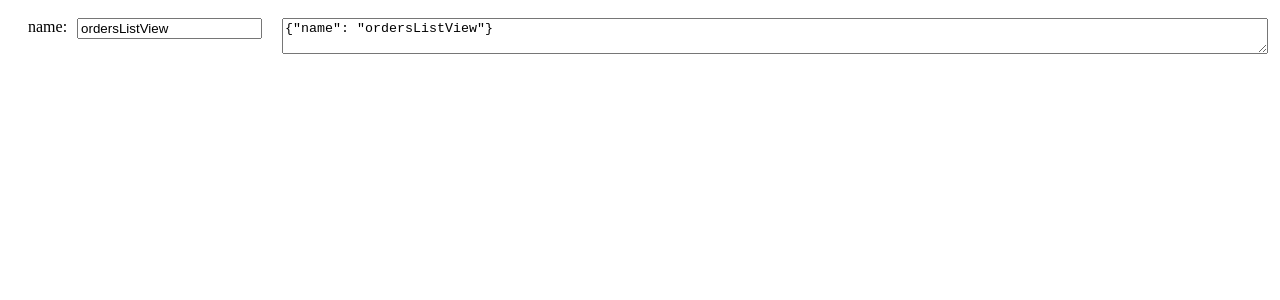
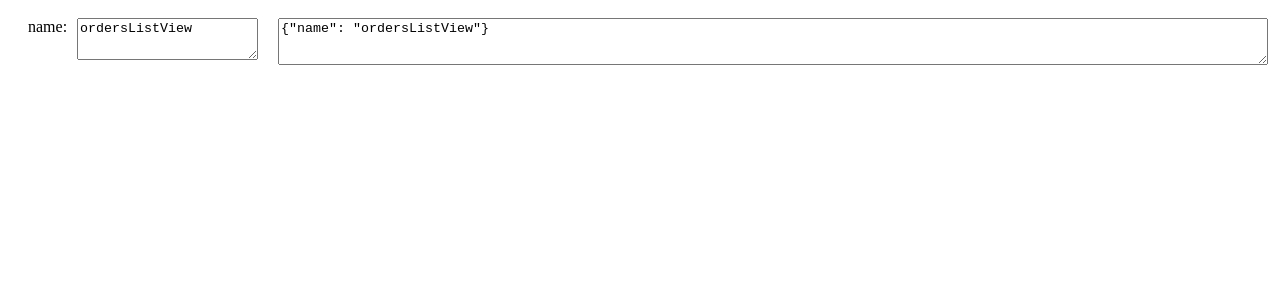
Before and after one commit to wrkid/json-parser, a React (Create React App) app: page / in a window 1280 px wide. Shown: the top 300 px of the page. Built offline with nearby package versions, Linux system fonts and the light colour scheme.

Commit message:
modified inputs by auto height

```diff
--- a/src/App/App.css
+++ b/src/App/App.css
@@ -29,4 +29,6 @@
   max-width: 100%;
   word-wrap: normal;
   flex: 1 1 auto;
+  resize: vertical;
+  overflow-y: auto;
 }
--- a/src/Structure/structure.jsx
+++ b/src/Structure/structure.jsx
@@ -1,31 +1,36 @@
-import { useState, useEffect } from "react";
+import { useState, useEffect, useRef } from "react";
 import './style.css'
 
 const Structure = ({ value, onChange }) => {
   const [expandedKeys, setExpandedKeys] = useState([]);
   const [parsedValue, setParsedValue] = useState(null);
   const [isValid, setIsValid] = useState(false);
+  const textareaRefs = useRef([]);
 
   useEffect(() => {
     try {
       const parsed = JSON.parse(value);
       setParsedValue(parsed);
-      setIsValid(true)
+      setIsValid(true);
     } catch (error) {
       console.error("Ошибка разбора JSON:", error);
-      setIsValid(false)
+      setIsValid(false);
     }
+    textareaRefs.current.forEach(autoResize);
   }, [value]);
+
+  useEffect(() => {
+    textareaRefs.current.forEach(autoResize);
+  }, [parsedValue, expandedKeys]);
 
   const isFinishValue = (val) => {
     const values = {
       'string': 1,
       'number': 1,
       'boolean': 1
-    }
-
-    return !!values[typeof val]
-  }
+    };
+    return !!values[typeof val];
+  };
 
   const handleToggle = (path) => {
     if (expandedKeys.includes(path.join("."))) {
@@ -46,12 +51,22 @@ const Structure = ({ value, onChange }) => {
     }
     target[path[path.length - 1]] = newValue;
 
-    setParsedValue(updatedValue);
+    const containsOnlySpaces = newValue.trim() === '';
 
-    if (typeof onChange === "function") {
-      onChange(JSON.stringify(updatedValue));
+    if (!containsOnlySpaces) {
+      setParsedValue(updatedValue);
+      if (typeof onChange === "function") {
+        onChange(JSON.stringify(updatedValue));
+      }
     }
   };
+
+  function autoResize(textarea) {
+    if (textarea) {
+      textarea.style.height = 'auto';
+      textarea.style.height = (textarea.scrollHeight + 2) + 'px';
+    }
+  }
 
   const renderValue = (val, path = []) => {
     if (!val) return null;
@@ -81,11 +96,16 @@ const Structure = ({ value, onChange }) => {
           {expandedKeys.includes(path.concat(key).join(".")) && renderValue(value, path.concat(key))}
           {isFinishValue(value) && (
             <div style={{ display: "flex", alignItems: "center"}}>
-              <input
+              <textarea
                 type="text"
                 value={value}
                 onChange={(e) => handleInputChange(e.target.value, path.concat(key))}
                 style={{ marginLeft: 10 }}
+                ref={(el) => {
+                  if (el && !textareaRefs.current.includes(el)) {
+                    textareaRefs.current.push(el);
+                  }
+                }}
               />
             </div>
           )}
@@ -93,11 +113,16 @@ const Structure = ({ value, onChange }) => {
       ));
     } else {
       return (
-        <input
+        <textarea
           type="text"
           value={val}
           onChange={(e) => handleInputChange(e.target.value, path)}
           style={{ marginLeft: marginLeft, display: 'flex', flex: '1 1 auto' }}
+          ref={(el) => {
+            if (el && !textareaRefs.current.includes(el)) {
+              textareaRefs.current.push(el);
+            }
+          }}
         />
       );
     }
```
